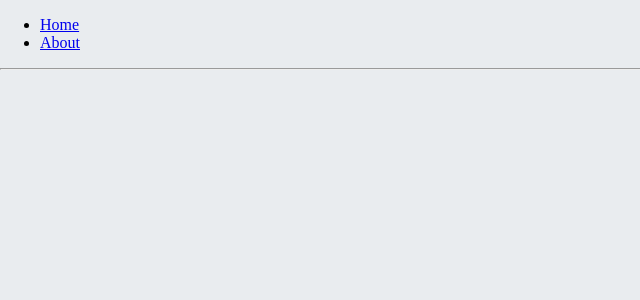
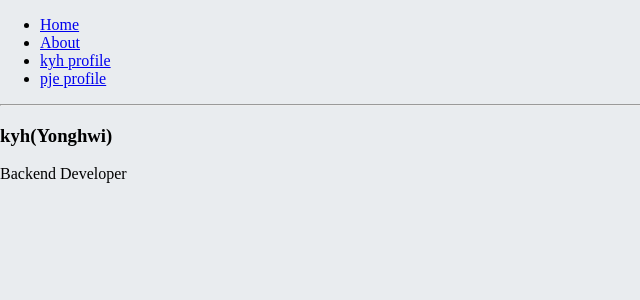
Before and after one commit to yh0921k/learning-react, a React (Create React App) app: page /profile/kyh in a window 1280 px wide. Shown: the top 300 px of the page, without its empty margins (0-640 px from the left). Built offline with nearby package versions, Linux system fonts and the light colour scheme.

Commit message:
[add] 13.4.1 URL 파라미터

```diff
--- a/src/App.js
+++ b/src/App.js
@@ -2,6 +2,7 @@ import React from 'react';
 import Home from './react-router/Home';
 import { Link, Route } from 'react-router-dom';
 import About from './react-router/About';
+import Profile from './react-router/Profile';
 
 const App = () => {
   return (
@@ -13,10 +14,17 @@ const App = () => {
         <li>
           <Link to={'/about'}>About</Link>
         </li>
+        <li>
+          <Link to={'/profile/kyh'}>kyh profile</Link>
+        </li>
+        <li>
+          <Link to={'/profile/pje'}>pje profile</Link>
+        </li>
       </ul>
       <hr />
       <Route path={'/'} component={Home} exact={true} />
       <Route path={['/about', '/info']} component={About} />
+      <Route path={'/profile/:username'} component={Profile} />
     </div>
   );
 };
--- /dev/null
+++ b/src/react-router/Profile.js
@@ -0,0 +1,30 @@
+import React from 'react';
+
+const data = {
+  kyh: {
+    name: 'Yonghwi',
+    description: 'Backend Developer',
+  },
+  pje: {
+    name: 'jjung',
+    description: 'Frontend Developer',
+  },
+};
+
+const Profile = ({ match }) => {
+  const { username } = match.params;
+  const profile = data[username];
+  if (!profile) {
+    return <div>존재하지 않는 사용자</div>;
+  }
+  return (
+    <div>
+      <h3>
+        {username}({profile.name})
+      </h3>
+      <p>{profile.description}</p>
+    </div>
+  );
+};
+
+export default Profile;
```
